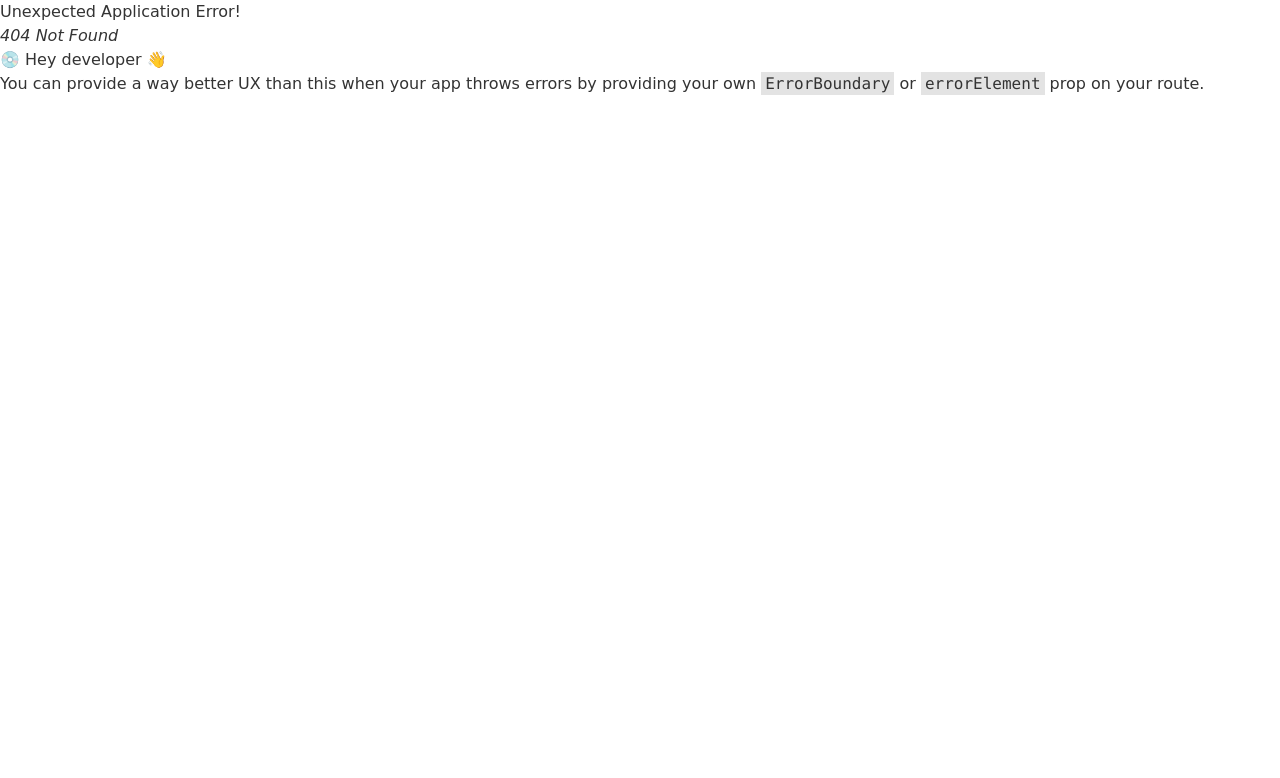
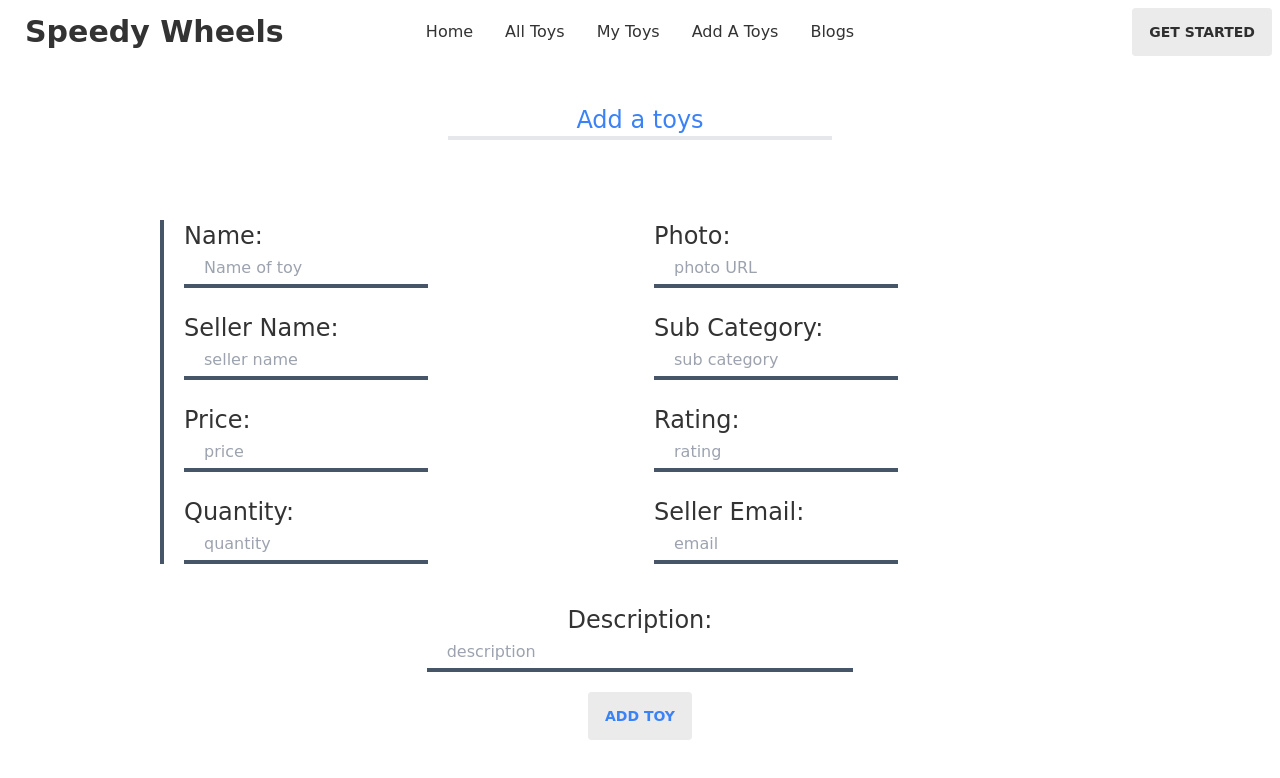
Before and after one commit to ptan01/speedy-wheels-client, a React (Vite) app: page /add-toys in a window 1280 px wide. Before the commit this address had no page. Shown: the top 778 px of the page. Built offline with nearby package versions, Linux system fonts and the light colour scheme.

Commit message:
add toy form complite

```diff
--- a/index.html
+++ b/index.html
@@ -2,7 +2,7 @@
 <html data-theme="wireframe" lang="en">
   <head>
     <meta charset="UTF-8" />
-    <link rel="icon" type="image/svg+xml" href="/vite.svg" />
+    <link rel="icon" type="image/icon" href="https://cdn.icon-icons.com/icons2/2578/PNG/512/speed_wheel_icon_153961.png" />
     <meta name="viewport" content="width=device-width, initial-scale=1.0" />
     <title>Vite + React</title>
   </head>
--- a/package.json
+++ b/package.json
@@ -13,7 +13,8 @@
     "daisyui": "^2.51.6",
     "react": "^18.2.0",
     "react-dom": "^18.2.0",
-    "react-router-dom": "^6.11.2"
+    "react-router-dom": "^6.11.2",
+    "react-tabs": "^6.0.1"
   },
   "devDependencies": {
     "@types/react": "^18.0.28",
--- /dev/null
+++ b/src/pages/addToys/AddToys.jsx
@@ -0,0 +1,78 @@
+import React from 'react';
+
+const AddToys = () => {
+
+
+    const handleAddToy = (e)=> {
+        e.preventDefault()
+        const name = e.target.name.value ;
+        const photo = e.target.photo.value ;
+        const sellerName = e.target.sellerName.value ;
+        const category = e.target.category.value ;
+        const price = e.target.price.value ;
+        const rating = e.target.rating.value ;
+        const quantity = e.target.quantity.value ;
+        const email = e.target.email.value ;
+        const description = e.target.description.value ;
+
+        const toy = {name, photo, sellerName,category, price, rating, quantity, email, description}
+
+        console.log(toy)
+    }
+
+
+
+    return (
+        <div className=''>
+            <div className='w-96 mt-10 mx-auto'>
+            <h1 className='text-2xl text-center text-blue-500 border-b-4'>Add a toys</h1>
+            </div>
+            <form onSubmit={handleAddToy} className='mt-20' >
+                <div className='mx-auto grid border-l-4 border-l-slate-600  px-5 gap-6 lg:grid-cols-2 w-3/4'>
+                    <div>
+                        <label className='text-2xl' htmlFor="name">Name:</label> <br />
+                        <input className='border-b-4 border-b-slate-600 px-5 py-1' type="text" name="name" id="" placeholder='Name of toy' required />
+                    </div>
+                    <div>
+                        <label className='text-2xl' htmlFor="name">Photo:</label><br />
+                        <input className='border-b-4 border-b-slate-600 px-5 py-1' type="text" name="photo" id="" placeholder='photo URL' required />
+                    </div>
+                    <div>
+                        <label className='text-2xl' htmlFor="name">Seller Name:</label><br />
+                        <input className='border-b-4 border-b-slate-600 px-5 py-1' type="text" name="sellerName" id="" placeholder='seller name' required />
+                    </div>
+                    <div>
+                        <label className='text-2xl' htmlFor="name">Sub Category:</label><br />
+                        <input className='border-b-4 border-b-slate-600 px-5 py-1' type="text" name="category" id="" placeholder='sub category' required />
+                    </div>
+                    <div>
+                        <label className='text-2xl' htmlFor="name">Price:</label><br />
+                        <input className='border-b-4 border-b-slate-600 px-5 py-1' type="text" name="price" id="" placeholder='price' required />
+                    </div>
+                    <div>
+                        <label className='text-2xl' htmlFor="name">Rating:</label><br />
+                        <input className='border-b-4 border-b-slate-600 px-5 py-1' type="text" name="rating" id="" placeholder='rating' required />
+                    </div>
+                    <div>
+                        <label className='text-2xl' htmlFor="name">Quantity:</label><br />
+                        <input className='border-b-4 border-b-slate-600 px-5 py-1' type="text" name="quantity" id="" placeholder='quantity' required />
+                    </div>
+                    <div>
+                        <label className='text-2xl' htmlFor="name">Seller Email:</label><br />
+                        <input className='border-b-4 border-b-slate-600 px-5 py-1' type="text" name="email" id="" placeholder='email' required />
+                    </div>
+
+                </div>
+                <div className='text-center mt-10 w-full'>
+                    <label className='text-2xl' htmlFor="name">Description:</label><br />
+                    <input className='border-b-4 w-1/3 border-b-slate-600 px-5 py-1' type="text" name="description" id="" placeholder='description' required />
+                </div>
+                <div className='text-center mt-5'>
+                <input className='btn text-blue-500' type="submit" value="Add Toy" />
+                </div>
+            </form>
+        </div>
+    );
+};
+
+export default AddToys;
--- a/src/pages/home/home/Home.jsx
+++ b/src/pages/home/home/Home.jsx
@@ -1,12 +1,14 @@
 import React from 'react';
 import Header from '../header/Header';
 import Gallery from '../gallery/Gallery';
+import ShopCategory from '../shopCategory/ShopCategory';
 
 const Home = () => {
     return (
         <div>
             <Header></Header>
             <Gallery></Gallery>
+            <ShopCategory></ShopCategory>
         </div>
     );
 };
--- a/src/pages/home/shopCategory/ShopCategory.jsx
+++ b/src/pages/home/shopCategory/ShopCategory.jsx
@@ -1,9 +1,23 @@
 import React from 'react';
+import { Tab, Tabs, TabList, TabPanel } from 'react-tabs';
+import 'react-tabs/style/react-tabs.css';
 
 const ShopCategory = () => {
     return (
         <div>
+            <Tabs>
+                <TabList>
+                    <Tab>Racing Car toys</Tab>
+                    <Tab>Driving car toys</Tab>
+                </TabList>
 
+                <TabPanel>
+                    <h2>Any content 1</h2>
+                </TabPanel>
+                <TabPanel>
+                    <h2>Any content 2</h2>
+                </TabPanel>
+            </Tabs>
         </div>
     );
 };
--- a/src/routes/Routes.jsx
+++ b/src/routes/Routes.jsx
@@ -1,6 +1,7 @@
 import { createBrowserRouter } from "react-router-dom";
 import Main from "../leyOut/Main";
 import Home from "../pages/home/home/Home";
+import AddToys from "../pages/addToys/AddToys";
 
 const router = createBrowserRouter([
     {
@@ -10,6 +11,10 @@ const router = createBrowserRouter([
             {
                 path: '/',
                 element: <Home></Home>
+            },
+            {
+                path: '/add-toys',
+                element: <AddToys></AddToys>
             }
         ]
     }
--- a/src/shared/Navbar.jsx
+++ b/src/shared/Navbar.jsx
@@ -1,4 +1,5 @@
 import React from 'react';
+import { Link } from 'react-router-dom';
 
 const Navbar = () => {
     return (
@@ -9,18 +10,22 @@ const Navbar = () => {
                         <svg xmlns="http://www.w3.org/2000/svg" className="h-5 w-5" fill="none" viewBox="0 0 24 24" stroke="currentColor"><path strokeLinecap="round" strokeLinejoin="round" strokeWidth="2" d="M4 6h16M4 12h8m-8 6h16" /></svg>
                     </label>
                     <ul tabIndex={0} className="menu menu-compact dropdown-content mt-3 p-2 shadow bg-base-100 rounded-box w-52">
-                        <li><a>Item 1</a></li>
-                        <li><a>Item 2</a></li>
-                        <li><a>Item 3</a></li>
+                        <li><Link to='/'>Home</Link></li>
+                        <li><Link to='/all-toys'>All Toys</Link></li>
+                        <li><Link to='/my-toys'>My Toys</Link></li>
+                        <li><Link to='/add-toys'>Add A Toys</Link></li>
+                        <li><Link to='/blogs'>Blogs</Link></li>
                     </ul>
                 </div>
-                <a className="btn btn-ghost normal-case text-xl">Speedy Wheels</a>
+                <a className="btn btn-ghost normal-case text-3xl">Speedy Wheels</a>
             </div>
             <div className="navbar-center hidden lg:flex">
                 <ul className="menu menu-horizontal px-1">
-                    <li><a>Item 1</a></li>
-                    <li><a>Item 2</a></li>
-                    <li><a>Item 3</a></li>
+                    <li><Link to='/'>Home</Link></li>
+                    <li><Link to='/all-toys'>All Toys</Link></li>
+                    <li><Link to='/my-toys'>My Toys</Link></li>
+                    <li><Link to='/add-toys'>Add A Toys</Link></li>
+                    <li><Link to='/blogs'>Blogs</Link></li>
                 </ul>
             </div>
             <div className="navbar-end">
```
Also changed, not shown: 1 other file (tests, documents, lock files or other folders).
